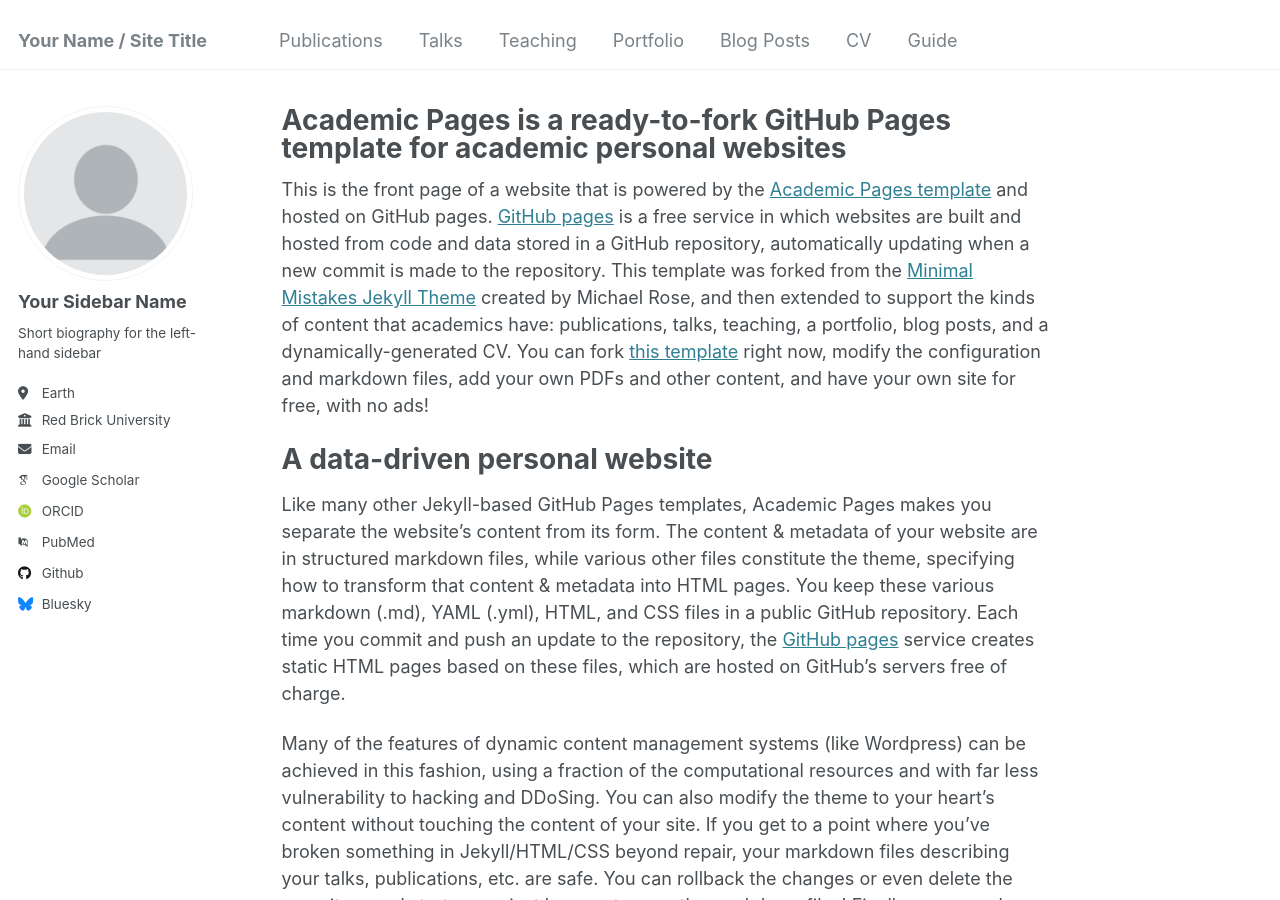
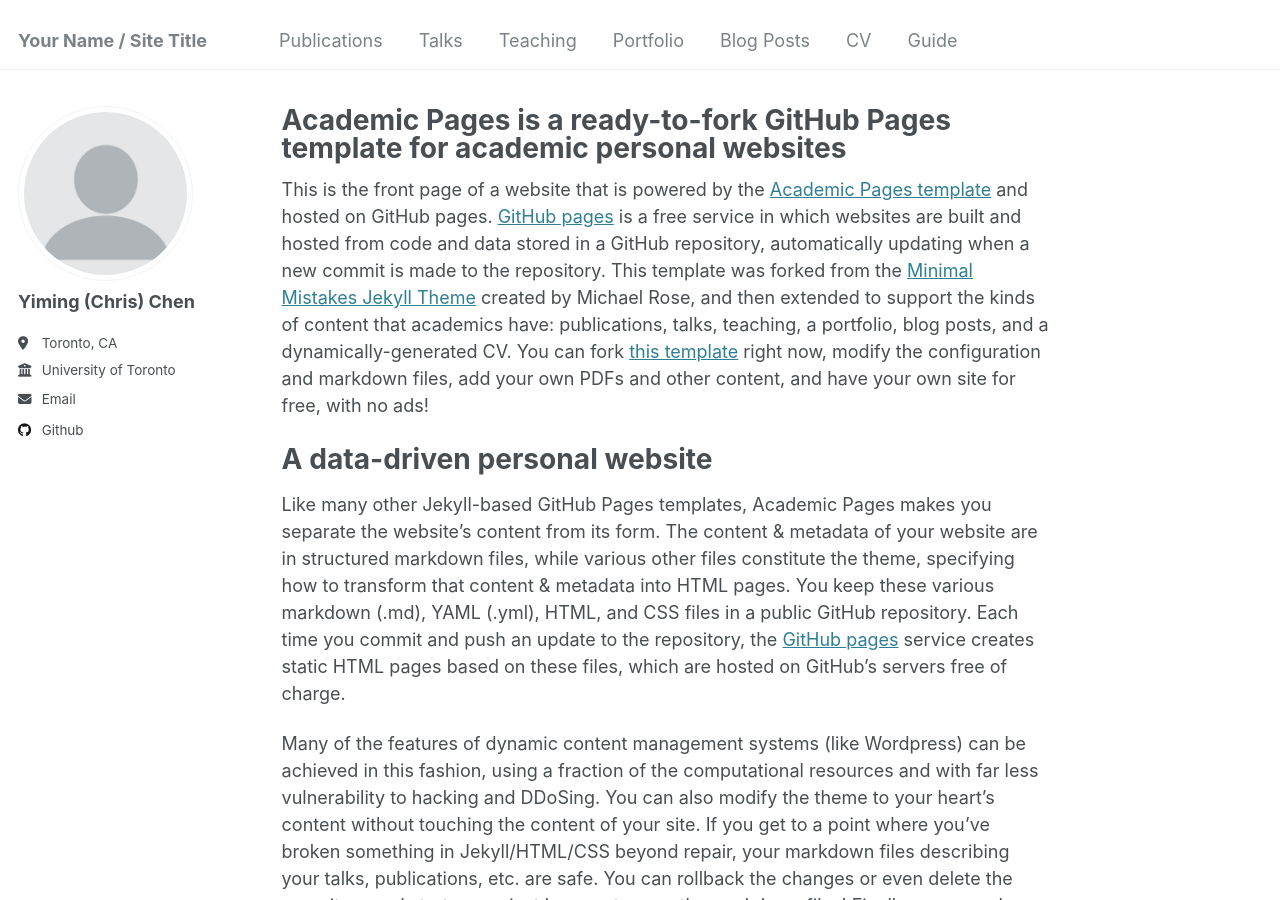
Before and after one commit to yumeyumeko-cym/yumeyumeko-cym.github.io, a Jekyll site: the page built from _pages/about.md, in a window 1280 px wide and 900 px high. Built offline with Jekyll 4.4.1, drawn with Linux system fonts in a browser that asks for light colours; some web fonts are replaced.

Commit message:
Update _config.yml

```diff
--- a/_config.yml
+++ b/_config.yml
@@ -12,7 +12,7 @@
 title_separator          : "-"
 name                     : &name "Your Name"
 description              : &description "personal description"
-url                      : https://academicpages.github.io # the base hostname & protocol for your site e.g. "https://[your GitHub username].github.io"
+url                      : https://yumeyumeko-cym.github.io # the base hostname & protocol for your site e.g. "https://[your GitHub username].github.io"
 baseurl                  : "" # the subpath of your site, e.g. "/blog"
 repository               : "academicpages/academicpages.github.io"
 
@@ -22,21 +22,21 @@
 author:
   # Biographic information
   avatar           : "profile.png"
-  name             : "Your Sidebar Name"
+  name             : "Yiming (Chris) Chen"
   pronouns         : # example: "she/her"
-  bio              : "Short biography for the left-hand sidebar"
-  location         : "Earth"
-  employer         : "Red Brick University"
+  bio              : " "
+  location         : "Toronto, CA"
+  employer         : "University of Toronto"
   uri              : # URL
-  email            : "none@example.org"
+  email            : "chenyiming0618@gmail.com"
 
   # Academic websites
   arxiv            : # URL - Update with the correct link to your profile
-  googlescholar    : "https://scholar.google.com/citations?user=PS_CX0AAAAAJ"
+  googlescholar    : #"https://scholar.google.com/citations?user=PS_CX0AAAAAJ"
   impactstory      : # URL
-  orcid            : "http://orcid.org/yourorcidurl"
+  orcid            : #"http://orcid.org/yourorcidurl"
   semantic         : # URL
-  pubmed           : "https://www.ncbi.nlm.nih.gov/pubmed/?term=john+snow"
+  pubmed           : #"https://www.ncbi.nlm.nih.gov/pubmed/?term=john+snow"
   researchgate     : # URL
   scopus           : # URL
 
@@ -44,12 +44,12 @@
   bitbucket        : # Username - Update with your username on the site
   codepen          : # Username
   dribbble         : # Username
-  github           : "academicpages"
+  github           : "yumeyumeko-cym"
   kaggle           : # Username
   stackoverflow    : # User number or user number and name (i.e., use "1" or "1/jeff-atwood")
 
   # Social media
-  bluesky          : "bsky.app" # Replace this with you Bluesky username
+  bluesky          : #"bsky.app" # Replace this with you Bluesky username
   facebook         : # Username
   flickr           : # Username
   foursquare       : # Username
```
